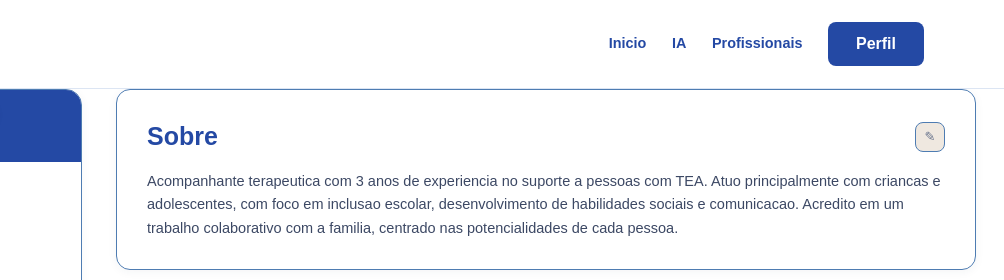
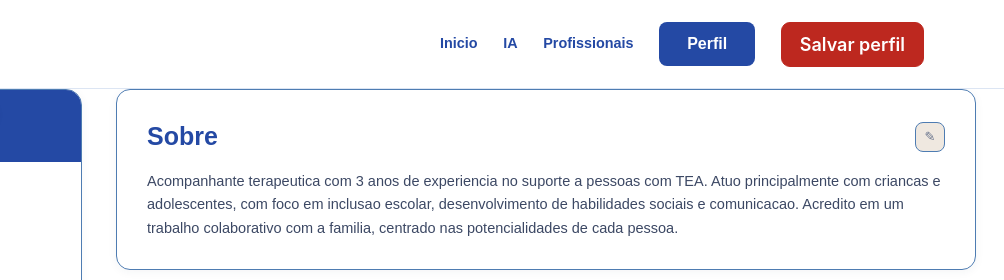
Before and after one commit to davizin-ra/ATtention, a website: page src/pages/ViewResponsavel.html in a window 1280 px wide. Shown: the top 280 px of the page, 276-1280 px from the left. Drawn offline with Linux system fonts and the light colour scheme; a web font is replaced by a local one.

Commit message:
:ok_hand: (feat) Mudança na posição do botão 'Salvar'

```diff
--- a/src/pages/ViewResponsavel.html
+++ b/src/pages/ViewResponsavel.html
@@ -44,6 +44,9 @@
           <li><a class="header-link" href="./Search.html">Profissionais</a></li>
           <li>
             <a href="./ViewResponsavel.html" class="header-login">Perfil</a>
+          </li>
+          <li>
+            <button class="header-salvar" type="button">Salvar perfil</button>
           </li>
         </ul>
       </nav>
@@ -138,7 +141,6 @@
 
 						<div class="acoes-lateral">
 							<button class="botao botao-destaque botao-largura-total">Entrar em contato</button>
-							<button class="botao botao-secundario botao-largura-total">Salvar perfil</button>
 						</div>
 					</div>
 				</div>
--- a/src/styles/pages/ViewATeditavel.css
+++ b/src/styles/pages/ViewATeditavel.css
@@ -69,6 +69,25 @@ a {
 	display: flex;
 	align-items: center;
 	gap: 7px;
+}
+
+/* ========================== botao salvar na header ========================== */
+
+.header-salvar {
+	font-family: 'Inter', sans-serif;
+	font-size: 18px;
+	font-weight: 600;
+	padding: 11px 18px;
+	border-radius: 9px;
+	border: 1px solid #bd281f;
+	background-color: #bd281f;
+	color: var(--branco);
+	cursor: pointer;
+	line-height: normal;
+}
+
+.header-salvar:hover {
+	background-color: #182F78;
 }
 
 /* ========================== estrutura principal ========================== */
@@ -345,10 +364,10 @@ main {
 }
 
 .estatistica-numero {
-    font-family: 'Inter', sans-serif;
-    font-size: 20px;
-    font-weight: 600;
-    color: var(--azul);
+	font-family: 'Inter', sans-serif;
+	font-size: 20px;
+	font-weight: 600;
+	color: var(--azul);
 }
 
 .estatistica-destaque {
```
